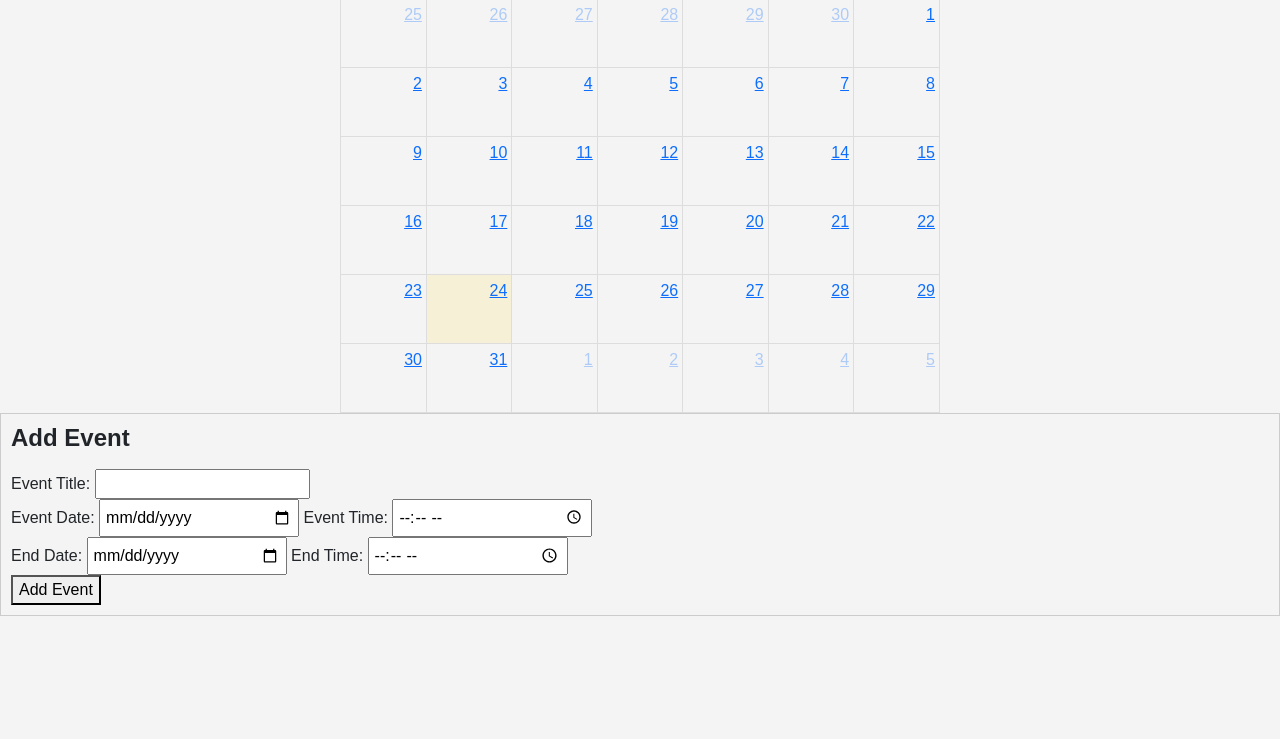
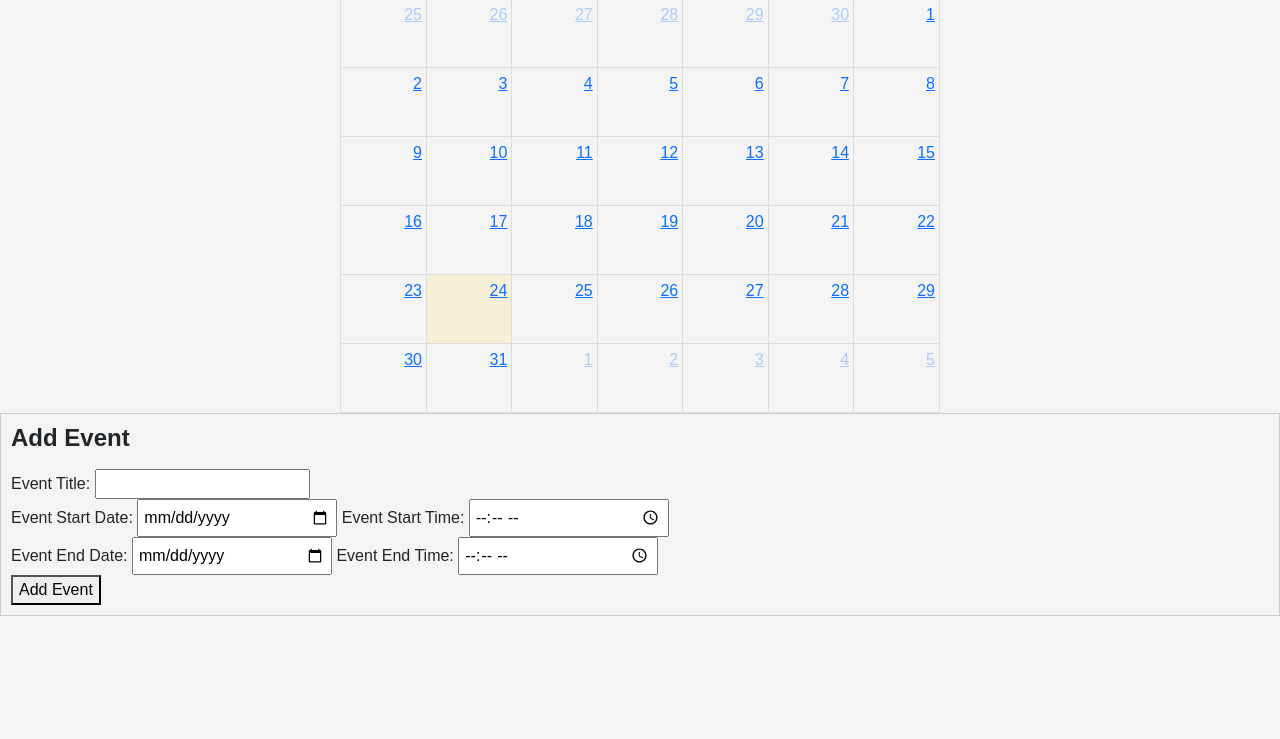
Before and after one commit to TheManWhoLikesToCode/ReIntern, a Flask app: page /calendar_display in a window 1280 px wide. Shown: the part 189-928 px from the top of the page. Run offline with Flask 3, Linux system fonts and the light colour scheme; some libraries are stand-ins or nearby versions.

Commit message:
Updates: Full Calendar Functionality

```diff
--- a/templates/calendar.html
+++ b/templates/calendar.html
@@ -35,14 +35,14 @@
       <label for="eventTitle">Event Title:</label>
       <input type="text" id="eventTitle" required>
       <br>
-      <label for="eventDate">Event Date:</label>
+      <label for="eventDate">Event Start Date:</label>
       <input type="date" id="eventDate" required>
-      <label for="eventTime">Event Time:</label>
+      <label for="eventTime">Event Start Time:</label>
       <input type="time" id="eventTime" required>
       <br>
-      <label for="eventEndDate">End Date:</label>
+      <label for="eventEndDate">Event End Date:</label>
       <input type="date" id="eventEndDate" required>
-      <label for="eventEndTime">End Time:</label>
+      <label for="eventEndTime">Event End Time:</label>
       <input type="time" id="eventEndTime" required>
       <br>
       <button id='addEventButton'>Add Event</button>
```
Also changed, not shown: instance/database.db.
